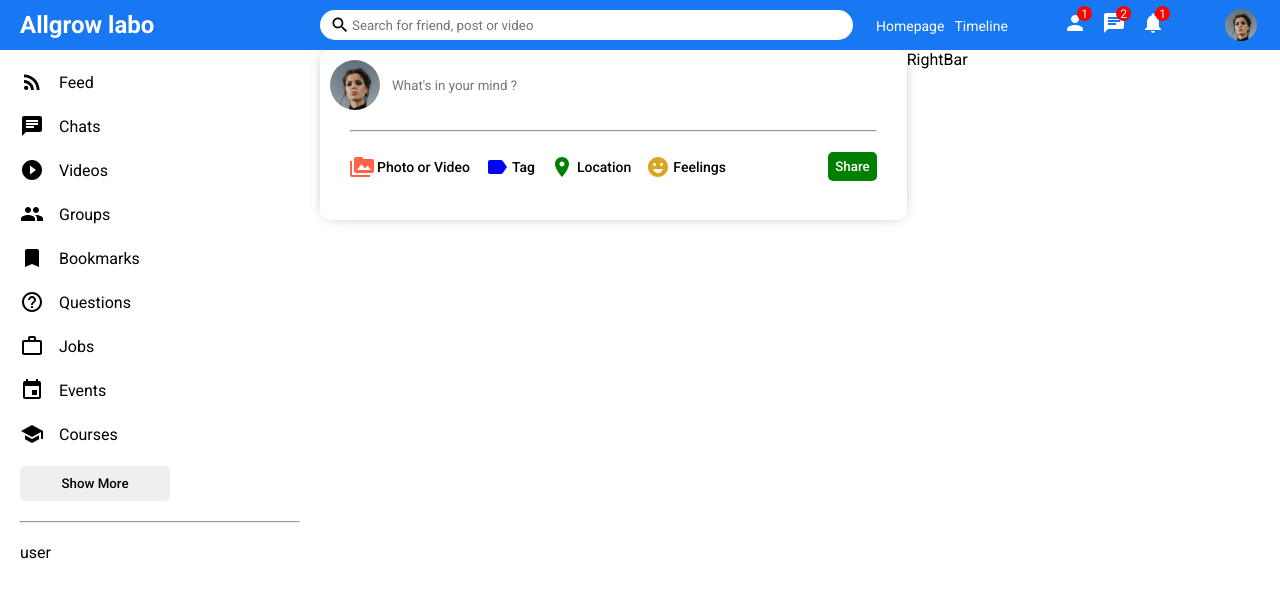
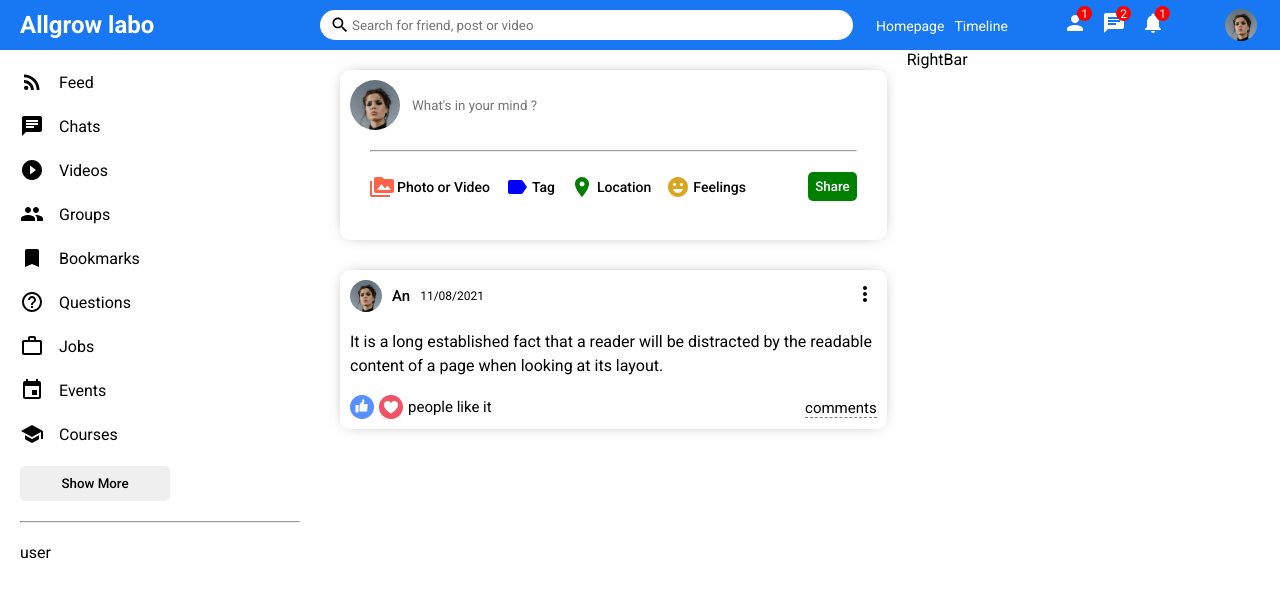
Before and after one commit to AntranCoder1/Social-Media, a React (Create React App) app in the folder client/: page / in a window 1280 px wide. Shown: the top 598 px of the page. Built offline with nearby package versions, Linux system fonts and the light colour scheme.

Commit message:
add post layout on client side

```diff
--- a/client/src/components/feed/Feed.css
+++ b/client/src/components/feed/Feed.css
@@ -1,3 +1,7 @@
 .feed {
     flex: 5.5;
 }
+
+.feedWrapper {
+    padding: 20px;
+}
--- a/client/src/components/feed/Feed.js
+++ b/client/src/components/feed/Feed.js
@@ -1,11 +1,15 @@
 import React from 'react';
+import Post from '../post/Post';
 import Share from '../share/Share';
 import './Feed.css';
 
 const Feed = () => {
     return (
         <div className="feed">
-            <Share />
+            <div className="feedWrapper">
+                <Share />
+                <Post />
+            </div>
         </div>
     )
 }
--- /dev/null
+++ b/client/src/components/post/Post.css
@@ -0,0 +1,77 @@
+.post {
+    width: 100%;
+    border-radius: 10px;
+    -webkit-box-shadow: 0px 0px 16px -8px rgba(0, 0, 0, 0.68);
+    box-shadow: 0px 0px 16px -8px rgba(0, 0, 0, 0.68);
+    margin: 30px 0;
+}
+
+.postWrapper {
+    padding: 10px;
+}
+
+.postTop {
+    display: flex;
+    align-items: center;
+    justify-content: space-between;
+}
+
+.postTopLeft {
+    display: flex;
+    align-items: center;
+}
+
+.postProfileImg {
+    width: 32px;
+    height: 32px;
+    border-radius: 50%;
+    object-fit: cover;
+}
+.postUsername {
+    font-size: 15px;
+    font-weight: 500;
+    margin: 0 10px;
+}
+
+.postDate {
+    font-size: 12px;
+}
+
+.postCenter {
+    margin: 20px 0;
+}
+
+.postImg {
+    margin-top: 20px;
+    width: 100%;
+    max-height: 500px;
+    object-fit: contain;
+}
+
+.postBottom {
+    display: flex;
+    align-items: center;
+    justify-content: space-between;
+}
+
+.postBottomLeft {
+    display: flex;
+    align-items: center;
+}
+
+.likeIcon {
+    width: 24px;
+    height: 24px;
+    margin-right: 5px;
+    cursor: pointer;
+}
+
+.postLikeCounter {
+    font-size: 15px;
+}
+
+.postCommentText {
+    cursor: pointer;
+    border-bottom: 1px dashed gray;
+    font-size: 15px;
+}
--- /dev/null
+++ b/client/src/components/post/Post.js
@@ -0,0 +1,48 @@
+import React from 'react';
+import { MoreVert } from "@material-ui/icons";
+import './Post.css';
+
+const Post = () => {
+    return (
+        <div className="post">
+            <div className="postWrapper">
+                <div className="postTop">
+                    <div className="postTopLeft">
+                        <img
+                            className="postProfileImg"
+                            src="/assets/person/1.jpeg"
+                            alt=""
+                        />
+                        <span className="postUsername">
+                            An
+                        </span>
+                        <span className="postDate">11/08/2021</span>
+                    </div>
+                    <div className="postTopRight">
+                        <MoreVert />
+                    </div>
+                </div>
+                <div className="postCenter">
+                    <span className="postText">It is a long established fact that a reader will be distracted by the readable content of a page when looking at its layout.</span>
+                    <img
+                        src=""
+                        className="postImg"
+                        alt=""
+                    />
+                </div>
+                <div className="postBottom">
+                    <div className="postBottomLeft">
+                        <img className="likeIcon" src="assets/like.png" alt="" />
+                        <img className="likeIcon" src="assets/heart.png" alt="" />
+                        <span className="postLikeCounter"> people like it</span>
+                    </div>
+                    <div className="postBottomRight">
+                        <span className="postCommentText">comments</span>
+                    </div>
+                </div>
+            </div>
+        </div>
+    )
+}
+
+export default Post
```
